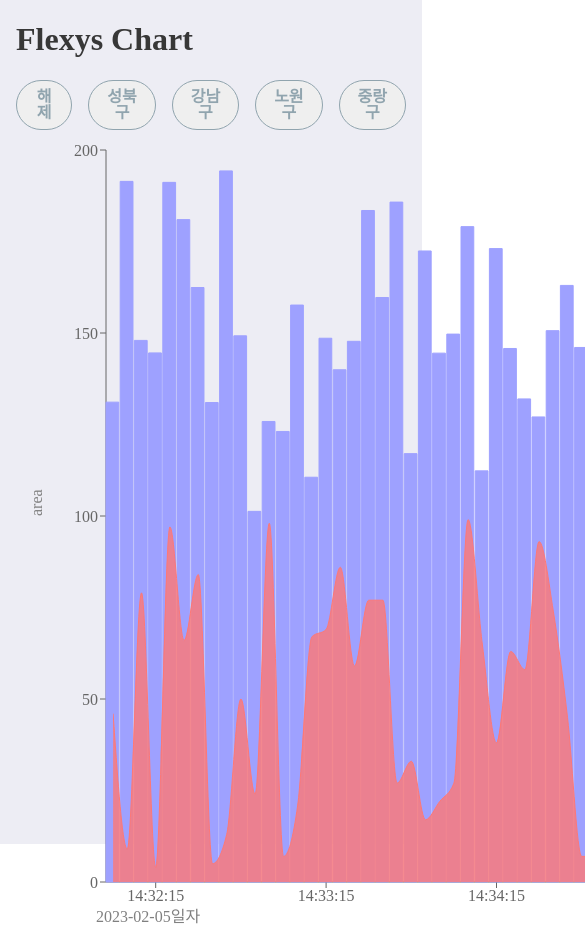
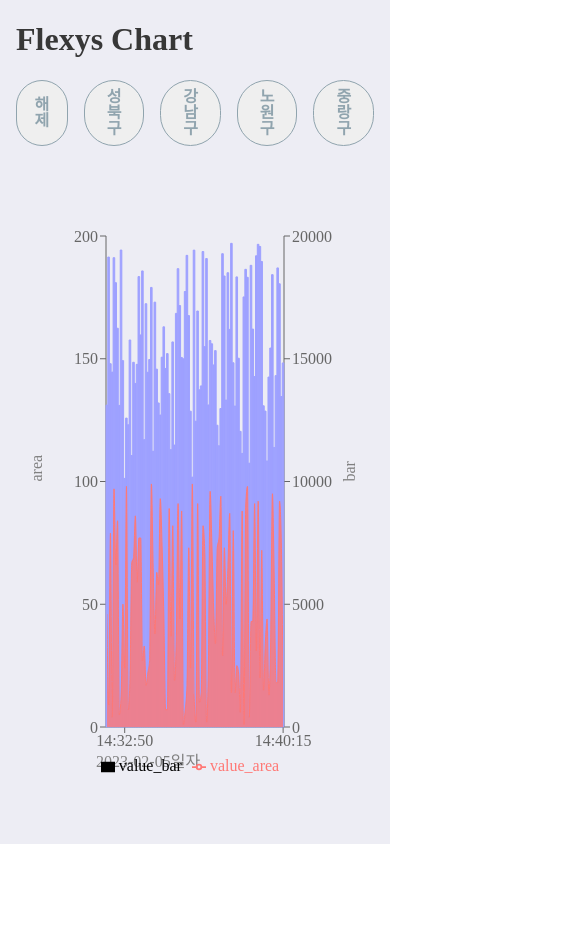
Before and after one commit to wanted-pre-onboarding-fe-team-4/pre-onboarding-9th-3-4, a React (Vite) app: page / in a window 390 px wide. Shown: the top 934 px of the page, 585 px wide, since content can reach past the window. After the commit the page ends 844 px from the top, so only its background shows below. Built offline with nearby package versions, Linux system fonts and the light colour scheme.

Commit message:
feat: implement responsive chart

```diff
--- a/src/App.tsx
+++ b/src/App.tsx
@@ -20,6 +20,7 @@ function App() {
         filterFunction={filterFunction}
         setFilterFunction={setFilterFunction}
       />
+      <ChartWrapper>
         <Suspense fallback={<div>Loading...</div>}>
           <Chart
             getChartData={getChartData}
@@ -27,6 +28,7 @@ function App() {
             setFilterFunction={setFilterFunction}
           />
         </Suspense>
+      </ChartWrapper>
     </Wrapper>
   );
 }
@@ -44,4 +46,12 @@ const Title = styled.h1`
   color: #373737;
 `;
 
+const ChartWrapper = styled.div`
+  width: 100%;
+  height: 100%;
+  display: flex;
+  align-items: center;
+  justify-content: center;
+`;
+
 export default App;
--- a/src/components/Chart/index.tsx
+++ b/src/components/Chart/index.tsx
@@ -1,5 +1,13 @@
 import { useState } from 'react';
-import { Tooltip, Legend, Cell, XAxis, Label, YAxis } from 'recharts';
+import {
+  Tooltip,
+  Legend,
+  Cell,
+  XAxis,
+  Label,
+  YAxis,
+  ResponsiveContainer,
+} from 'recharts';
 import { ChartStyleConfig } from '../../config/ChartStyleConfig';
 import { IChartData } from '../../types/dataType';
 import { ChartFilterFunction, filterById } from '../Filter/type';
@@ -11,6 +19,7 @@ import {
   StyledChartBar,
   StyledChartBase,
 } from './style';
+import styled from 'styled-components';
 
 const { BAR_HIGHRIGHT_COLOR, BAR_FILL_COLOR } = ChartStyleConfig;
 
@@ -56,6 +65,8 @@ const Chart = ({
   const resetHover = () => setHover('');
 
   return (
+    <Wrapper>
+      <ResponsiveContainer>
         <StyledChartBase
           data={chartData}
           onMouseMove={handleHover}
@@ -75,9 +86,20 @@ const Chart = ({
           <StyledChartBar yAxisId='bar' dataKey='value_bar'>
             {chartData.map(mapChartData)}
           </StyledChartBar>
-      <StyledChartArea yAxisId='area' dataKey='value_area' type='monotone' />
+          <StyledChartArea
+            yAxisId='area'
+            dataKey='value_area'
+            type='monotone'
+          />
         </StyledChartBase>
+      </ResponsiveContainer>
+    </Wrapper>
   );
 };
 
+const Wrapper = styled.div`
+  height: 80%;
+  width: 100%;
+`;
+
 export default Chart;
--- a/src/global.css
+++ b/src/global.css
@@ -1,3 +1,7 @@
+* {
+  box-sizing: border-box;
+}
+
 body {
   margin: 0;
 }
```
Lines whose indentation alone changed are shown as unchanged.
